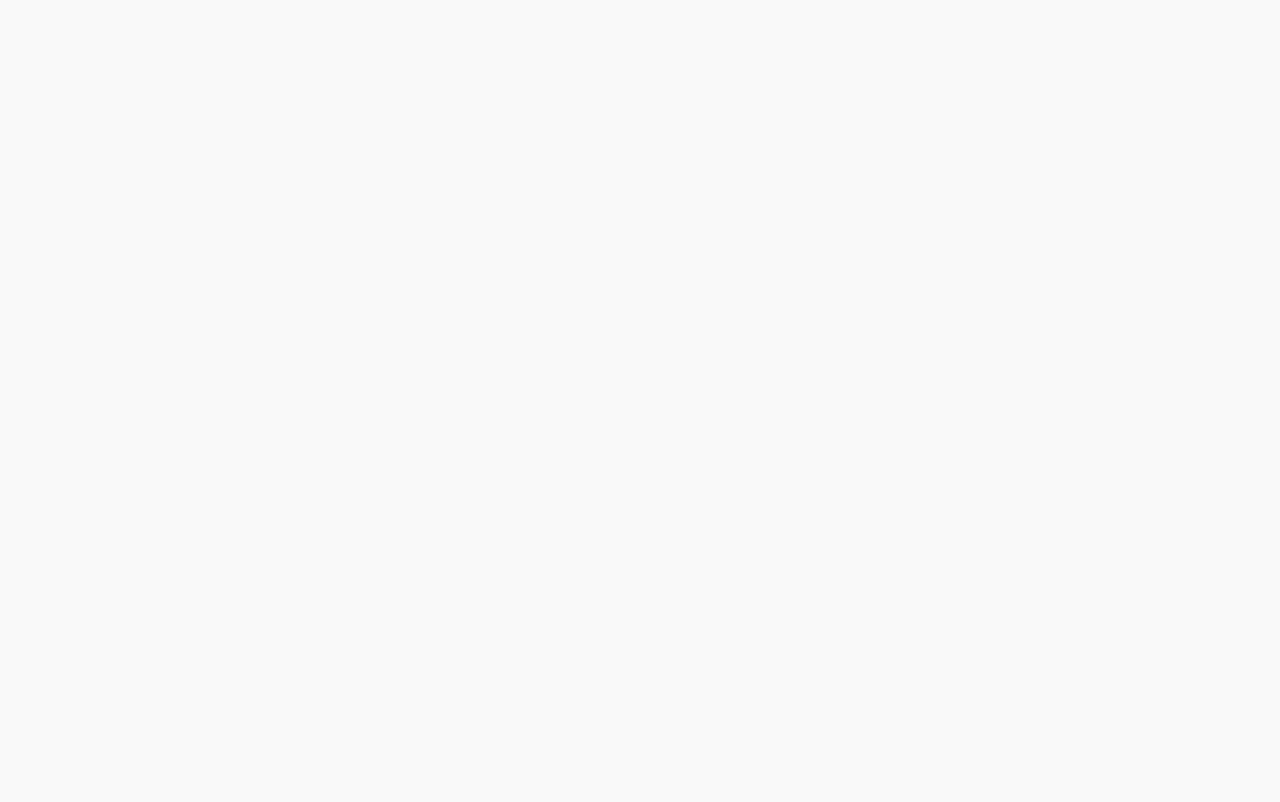
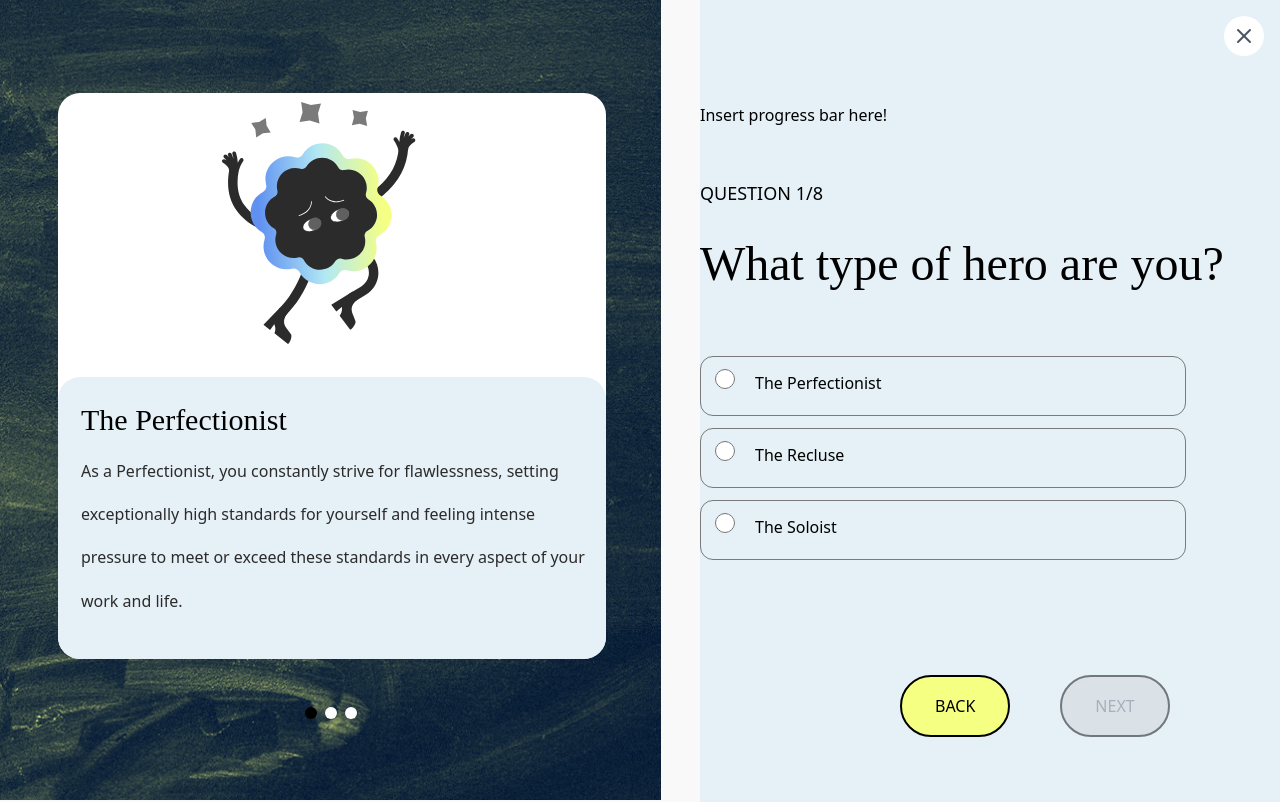
Before and after one commit to cherryontech/JourneyWise, a React (Vite) app in the folder app/: page /questionnaire in a window 1280 px wide. Before the commit this address had no page. Shown: the top 802 px of the page. Built offline with nearby package versions, Linux system fonts and the light colour scheme.

Commit message:
feed in questionnaire json data

```diff
--- a/app/src/App.jsx
+++ b/app/src/App.jsx
@@ -2,21 +2,16 @@ import React from 'react'
 import './App.css'
 import { BrowserRouter as Router, Routes, Route  } from 'react-router-dom'
 import Index from './navigation/Index'
-import ArcheTypes from './components/ArcheTypes/ArcheTypes'
+import StartQuestionnaire from './components/ArcheTypes/StartQuestionnaire'
 
-function App() {
+const App = () => {
   return (
-
     <Router>
      <Routes>
       <Route path = "/" element = { <Index />}/>
-      <Route path = "/archetypes" element = {<ArcheTypes/>}/>
+      <Route path = "/questionnaire" element = {<StartQuestionnaire/>}/>
      </Routes>
-
     </Router>
-
-
-
   )
 }
 
--- /dev/null
+++ b/app/src/components/ArcheTypes/StartQuestionnaire.jsx
@@ -0,0 +1,20 @@
+import React, { useState } from "react";
+import Questionnaire from "../Questionnaire/Questionnaire";
+import LearnArchetypes from "../Questionnaire/LearnArchetypes"
+import Footer from '../Footer/Footer'
+
+const StartQuestionnaire = () => {
+    const [currentQuestion, setCurrentQuestion] = useState(0)
+
+    return (
+        <div className="h-screen">
+        <div className="flex flex-row ml-[700px]">
+            <LearnArchetypes />
+            <Questionnaire currentQuestion={currentQuestion} setCurrentQuestion={setCurrentQuestion} />
+        </div>
+        <Footer />
+        </div>
+    )
+}
+
+export default StartQuestionnaire;
--- a/app/src/components/ImageTextCard/ImageTextCard.jsx
+++ b/app/src/components/ImageTextCard/ImageTextCard.jsx
@@ -1,6 +1,6 @@
 import React from "react";
 
-function ImageTextCard({ img, text, title, isActive }) {
+const ImageTextCard = ({ img, text, title, isActive }) => {
     return (
         <div className={`${
             isActive ? "block" : "hidden"
@@ -9,7 +9,7 @@ function ImageTextCard({ img, text, title, isActive }) {
                 <figure className="flex justify-center">
                     <div className="min-w-[294px] min-h-[566px] bg-white rounded-[22px] flex flex-col items-center ">
                         <img className="mt-[9px] mb-[33px] ml-[18px] mr-[44px]"src={img} alt="pic"  />
-                        <div className="flex-1  min-w-[294px] min-h [287px] rounded-[22px] bg-[#F5FF82] text-center">
+                        <div className="flex-1  min-w-[294px] min-h [287px] rounded-[22px] bg-[#E5F0F7]">
                             <h2 className="text-[#292929)] font-[DM Serif Text] text-[30px] font-normal leading-normal mt-[20px] mb-[8px] ml-[23px] mr-[29px]">{title}</h2>
                             <p className="text-base text-[#2C2B2B] ffont-sans  text-[16px] font-normal leading-[2.7] ml-[23px] mr-[21px] mb-[27px]">{text}</p>
                         </div>
--- a/app/src/components/ArcheTypes/ArcheTypes.jsx
+++ b/app/src/components/Questionnaire/LearnArchetypes.jsx
@@ -2,11 +2,11 @@ import React, { useState } from "react";
 import UseCard from "../UserCard/UserCard";
 import Dots from "../Dots/Dots";
 import ImageTextCard from "../ImageTextCard/ImageTextCard";
-import archData from "../../../Data/archetypesData.json";
+import archData from "../../Data/archetypesData.json";
 import Img from "../../assets/archetypes/arcetypebg.png";
 import { X } from "lucide-react";
 
-function ArcheTypes() {
+const LearnArcheTypes = () => {
     const [activeIndex, setActiveIndex] = useState(0);
 
     const handleClick = (nextIndex) => {
@@ -20,21 +20,24 @@ function ArcheTypes() {
     });
 
     return (
-        <>
+        <div className="flex flex-row">
+            <div>
                 <UseCard Img={Img}>
                 {render}
 
-                <div><Dots arch={archData.archetype} handleClick={handleClick} activeIndex={activeIndex} /></div>
+                <div>
+                    <Dots arch={archData.archetype} handleClick={handleClick} activeIndex={activeIndex} />
+                </div>
 
                 </UseCard>
-
                 <div className="absolute top-4 right-4">
                     <button className="bg-white rounded-full p-2">
                         <X className="text-gray-600" />
                     </button>
                 </div>
-        </>
+            </div>
+        </div>
     );
 }
 
-export default ArcheTypes;
+export default LearnArcheTypes;
--- /dev/null
+++ b/app/src/components/Questionnaire/ProgressBar.jsx
@@ -0,0 +1,11 @@
+import React from 'react'
+
+const ProgressBar = () => {
+  return (
+    <>
+    <p className="pt-[103px] pb-[53px]">Insert progress bar here!</p>
+    </>
+  )
+}
+
+export default ProgressBar
--- /dev/null
+++ b/app/src/components/Questionnaire/Questionnaire.jsx
@@ -0,0 +1,35 @@
+import React from 'react'
+import Buttons from '../Buttons/Buttons'
+import ProgressBar from './ProgressBar'
+import { questionData } from '../../Data/questionData'
+
+
+const Questionnaire = ({currentQuestion, setCurrentQuestion, handleNextQuestion}) => {
+  const { questions } = questionData
+  const { number, question, answerChoices, answerValues } = questions[currentQuestion]
+
+  return (
+    <div className="bg-[#E5F0F7] lg:w-[779px]">
+      <ProgressBar />
+      <header>
+        <p className="text-[18px]">QUESTION {number}/8</p>
+        <h3 className="mt-[21px] mb-[56px] text-[48px]">{question}</h3>
+      </header>
+      {answerChoices.map((choice) => (
+        <div id="question" className="flex flex-col">
+        <div className="border border-[#7A7A7A] rounded-[13px] w-[486px] h-[60px] py-[12px] pl-[14px] mb-[12px]">
+          <input type="radio" id="perfectionist" name="archetype" value="The Perfectionist" className="mr-[20px] w-[20px] h-[20px]" />
+          <label>{choice}</label>
+        </div>
+        </div>
+      ))
+}
+      <div className="ml-[200px] pb-[442px] mt-[103px]">
+        <Buttons primary rounded className="mr-[50px] px-[33px] py-[17px]" >BACK</Buttons>
+        <Buttons alternate rounded className="px-[33px] py-[17px]" >NEXT</Buttons>
+      </div>
+    </div>
+  )
+}
+
+export default Questionnaire
--- a/app/src/components/SecNotice/SecContent.jsx
+++ b/app/src/components/SecNotice/SecContent.jsx
@@ -17,7 +17,7 @@ function SecContent() {
   }
 
   const handleClick = ()=>{
-     navgate("./archetypes")
+     navgate("./questionnaire")
 
   }
   const renderBtn = isChecked ? (
--- a/app/src/components/UserCard/UserCard.jsx
+++ b/app/src/components/UserCard/UserCard.jsx
@@ -5,9 +5,9 @@ import React, { Children } from "react"
 function UseCard ({children, Img}){
 
     return(<>
-      <section className = "h-screen ">
+      <section className = "h-screen">
       <div
-        className="bg-cover bg-center h-full  w-fullbg-no-repeat absolute inset-0 "
+        className="bg-cover bg-center bg-no-repeat absolute inset-0 w-[661px]"
         style={{ backgroundImage: `url(${Img})` }}
       >
         {
--- a/app/src/main.jsx
+++ b/app/src/main.jsx
@@ -1,6 +1,5 @@
 import React from 'react'
 import ReactDOM from 'react-dom/client'
-import router from './navigation/clientRouter'
 import './index.css'
 import App from './App'
 
```
Also changed, not shown: app/src/navigation/clientRouter.jsx (deleted, +0 -18 lines), app/src/Data/archetypesData.json (renamed from app/Data/archetypesData.json), app/src/Data/questionData.js (renamed from app/Data/questionData.js). Lines whose indentation alone changed are shown as unchanged.
